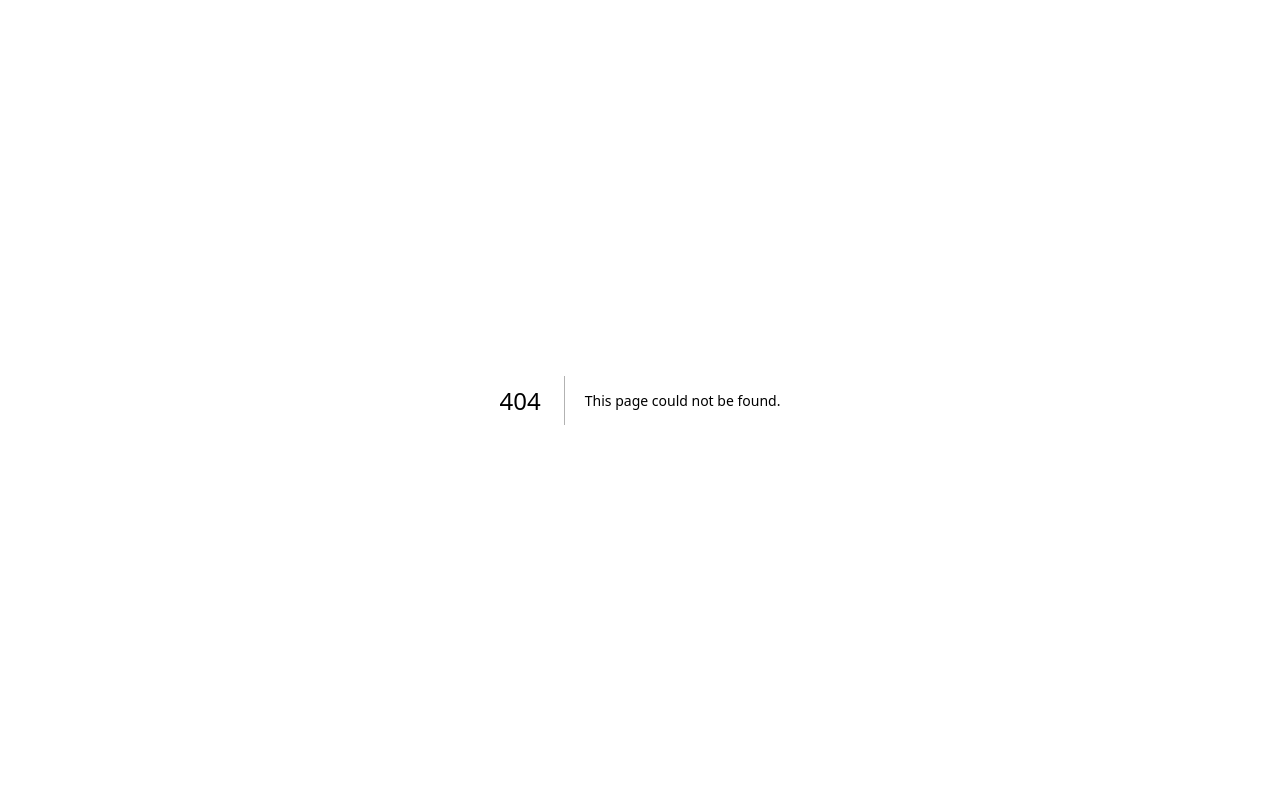
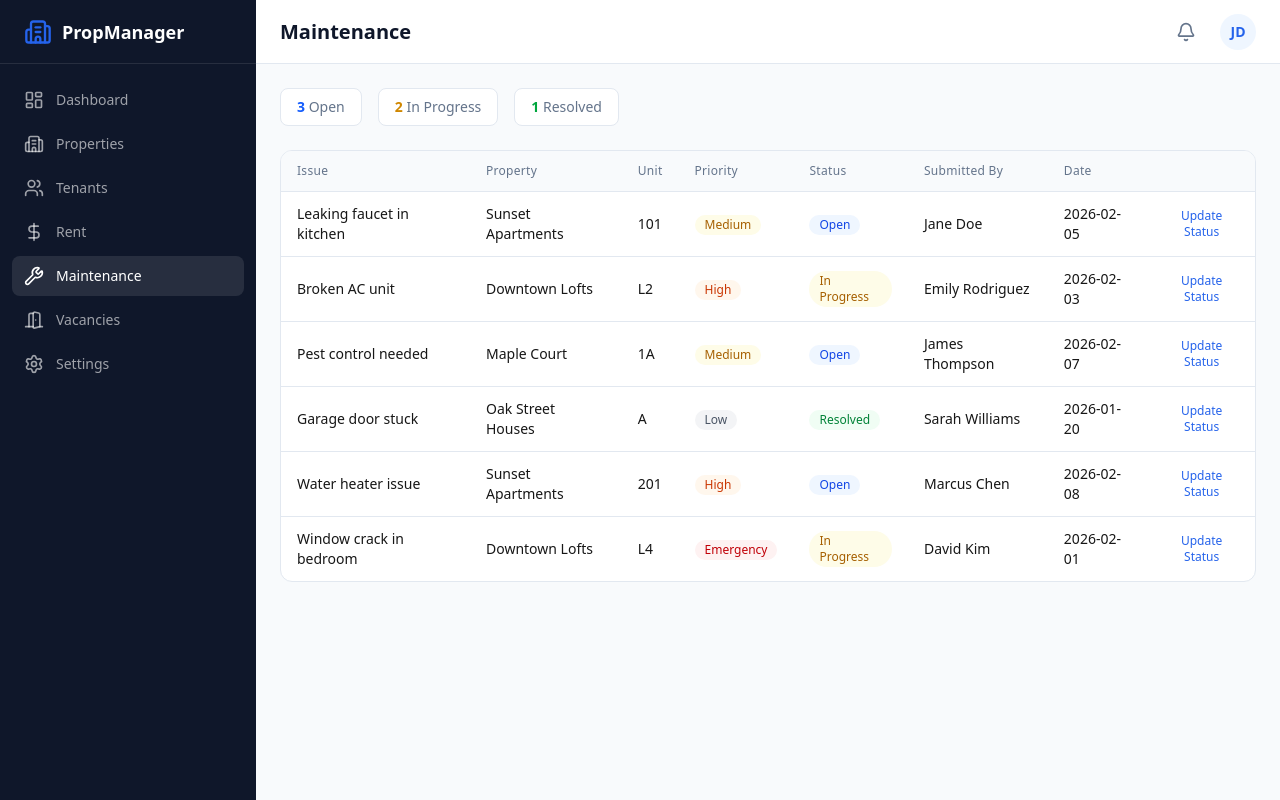
Before and after one commit to NowaisirAlam/rental-management, a Next.js app: page /landlord/maintenance in a window 1280 px wide. Before the commit this address had no page. Built offline with nearby package versions, Linux system fonts and the light colour scheme.

Commit message:
feat:maintannece page

```diff
--- /dev/null
+++ b/src/app/(landlord)/landlord/maintenance/page.tsx
@@ -0,0 +1,73 @@
+import { TopBar } from "@/components/landlord/topbar";
+import { DataTable } from "@/components/landlord/data-table";
+import { StatusBadge } from "@/components/landlord/status-badge";
+import { mockMaintenanceRequests } from "@/lib/mock/landlord";
+
+const columns = [
+  { key: "title", label: "Issue" },
+  { key: "propertyName", label: "Property" },
+  { key: "unitNumber", label: "Unit" },
+  { key: "priority", label: "Priority" },
+  { key: "status", label: "Status" },
+  { key: "createdBy", label: "Submitted By" },
+  { key: "createdAt", label: "Date" },
+  { key: "actions", label: "", className: "text-right" },
+];
+
+export default function MaintenancePage() {
+  // TODO: Fetch from API instead of mock data
+  const open = mockMaintenanceRequests.filter((r) => r.status === "OPEN").length;
+  const inProgress = mockMaintenanceRequests.filter((r) => r.status === "IN_PROGRESS").length;
+  const resolved = mockMaintenanceRequests.filter((r) => r.status === "RESOLVED" || r.status === "CLOSED").length;
+
+  const rows = mockMaintenanceRequests.map((r) => ({
+    ...r,
+    actions: "update",
+  }));
+
+  return (
+    <>
+      <TopBar title="Maintenance" />
+      <main className="p-6">
+        {/* Summary */}
+        <div className="mb-6 flex flex-wrap gap-4">
+          <div className="rounded-lg border border-border bg-white px-4 py-2 text-sm">
+            <span className="font-semibold text-blue-600">{open}</span>{" "}
+            <span className="text-muted">Open</span>
+          </div>
+          <div className="rounded-lg border border-border bg-white px-4 py-2 text-sm">
+            <span className="font-semibold text-yellow-600">{inProgress}</span>{" "}
+            <span className="text-muted">In Progress</span>
+          </div>
+          <div className="rounded-lg border border-border bg-white px-4 py-2 text-sm">
+            <span className="font-semibold text-green-600">{resolved}</span>{" "}
+            <span className="text-muted">Resolved</span>
+          </div>
+        </div>
+
+        {/* Requests table */}
+        <DataTable
+          columns={columns}
+          data={rows}
+          renderCell={(key, value, row) => {
+            if (key === "priority") {
+              return <StatusBadge status={value as string} variant="priority" />;
+            }
+            if (key === "status") {
+              return <StatusBadge status={value as string} variant="ticket" />;
+            }
+            if (key === "actions") {
+              return (
+                // TODO: Open status-update modal
+                <button className="text-xs font-medium text-primary hover:text-primary-dark">
+                  Update Status
+                </button>
+              );
+            }
+            return String(value ?? "—");
+          }}
+        />
+      </main>
+    </>
+  );
+}
```
